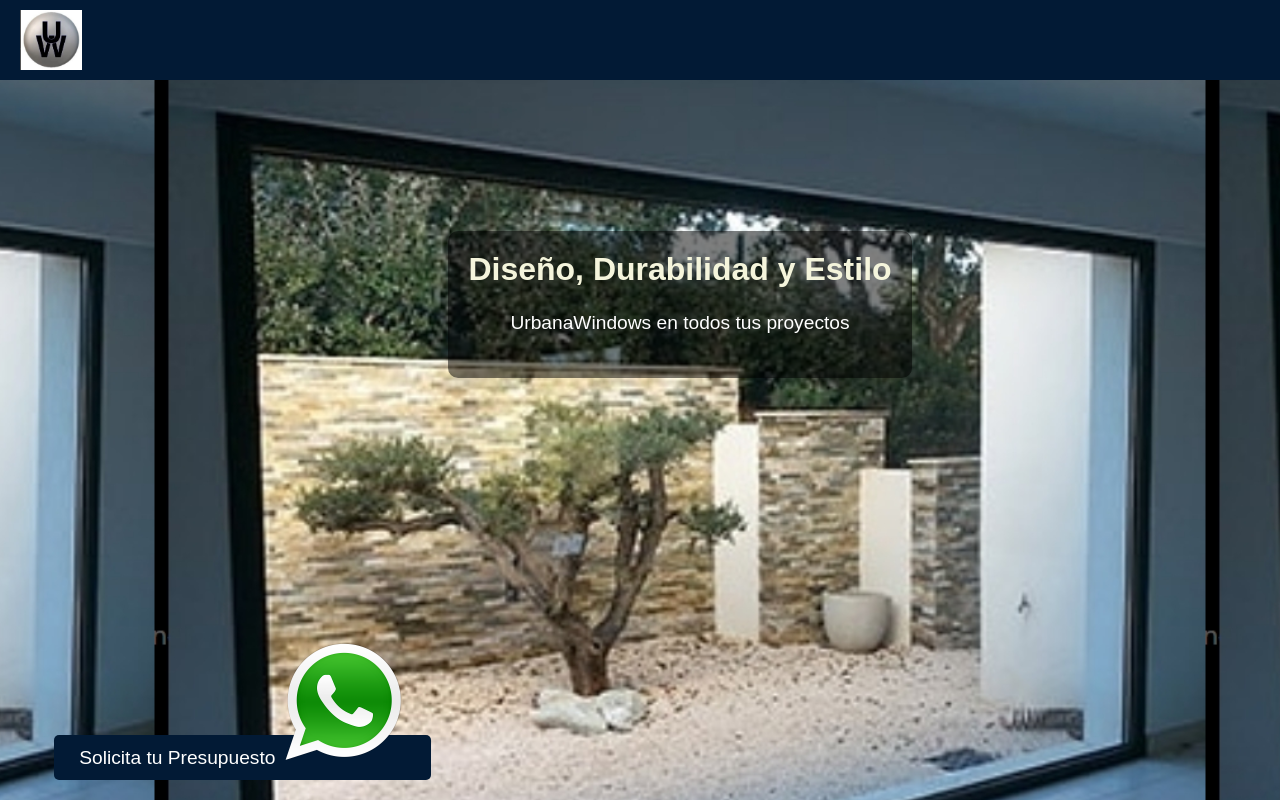
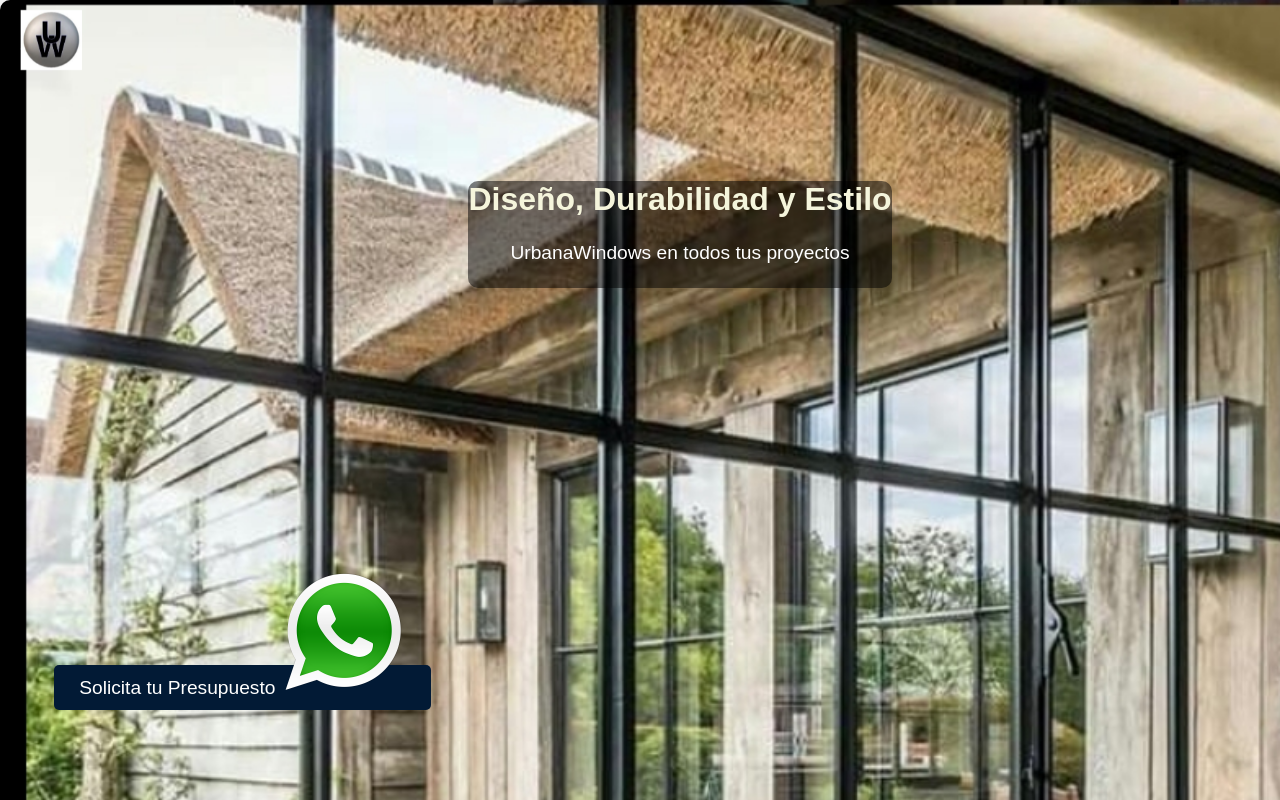
Before and after one commit to sepilrat/urbanaWindows, a plain HTML site: page index.html in a window 1280 px wide. Shown: the top 800 px of the page. Drawn offline with Linux system fonts and the light colour scheme.

Commit message:
primer commit

```diff
--- a/index.html
+++ b/index.html
@@ -16,7 +16,7 @@ body {
         }
 
         header {
-            background-color: #021a35;
+            /* background-color: #313e4e;  */
             color: white;
             padding: 10px 20px;
             display: flex;
@@ -45,7 +45,7 @@ body {
             position: relative;
             width: 100%;
             height: 100vh; /* Hace que el hero ocupe toda la pantalla */
-            background-image: url(proyecto1.jpeg); /* Imagen de fondo */
+            background-image: url(proyecto2.jpeg); /* Imagen de fondo */
             background-size:auto;
             background-position: center;
             display: flex;
@@ -57,7 +57,7 @@ body {
             color: white;
             text-align: center;
             background-color: rgba(0, 0, 0, 0.5); /* Fondo semitransparente para mejorar la legibilidad */
-            padding: 20px;
+            padding: 0px;
             border-radius: 10px;
         }
 
@@ -96,7 +96,7 @@ body {
             margin-top: 20px;
             border-radius: 10px;
             box-shadow: 0 4px 8px rgba(0, 0, 0, 0.1);
-            margin-top: 60px;
+            margin-top: 0px;
             background-position: center;
             background-size: cover;
         }
@@ -244,7 +244,7 @@ body {
 
         @media (min-width: 1024px) {
             .hero {
-                background-size:contain; /* Revert to cover for very large screens */
+                background-size:cover; /* Revert to cover for very large screens */
 
             }
         }
```
